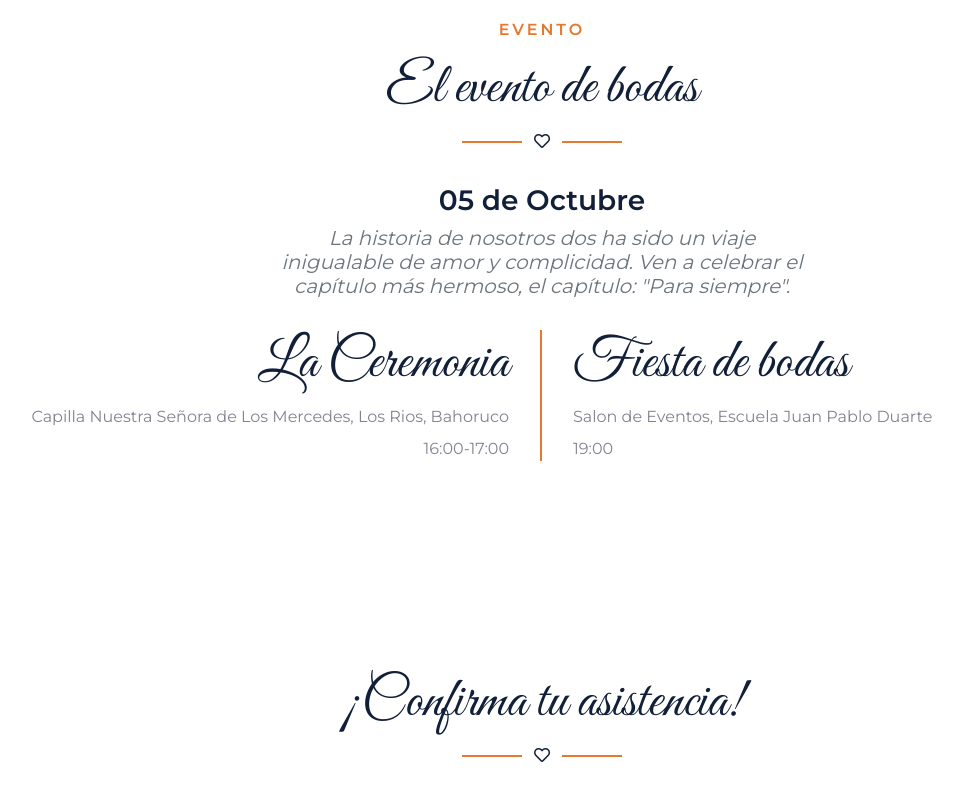
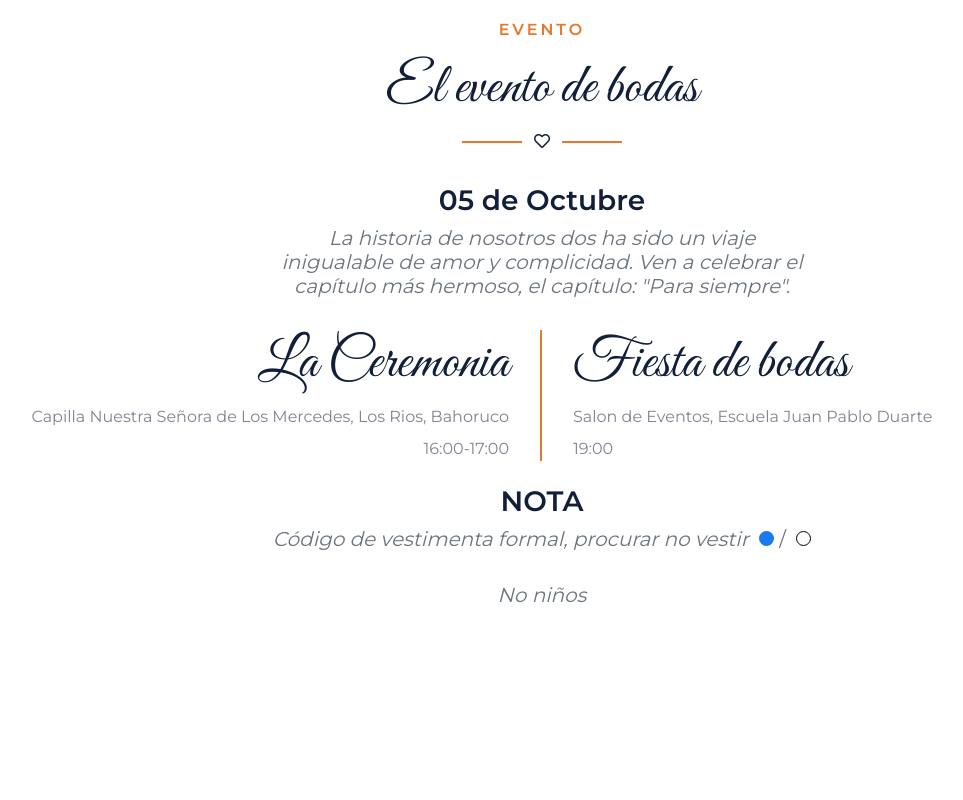
Before and after one commit to SilverGM14/Boda-Hennys-Antony, a plain HTML site: page index.html in a window 1280 px wide. Shown: the part 972-1772 px from the top of the page, without its empty margins (98-1061 px from the left). Drawn offline with nearby package versions, Linux system fonts and the light colour scheme; files that its build step writes are made by us from their sources; grey boxes are pictures that could not be loaded; a script that the page names is missing.

Commit message:
Add files via upload

```diff
--- a/index.html
+++ b/index.html
@@ -175,6 +175,29 @@
                     </div>
                 </div>
             </div>
+            <br>
+            <div class="row justify-content-center">
+                <div class="col-md-6 text-center">
+                    <h3>NOTA</h3>
+                </div>
+            </div>
+            <div class="row justify-content-center">
+                <div class="col-md-6 text-center">
+                    <h5 class="font-weight-normal text-muted mb-3 pb-3">
+                        <em style="display: inline-block;">Código de vestimenta formal, procurar no vestir</em>
+                        <span style="display: inline-block; width: 15px; height: 15px; background-color: #177bec; border-radius: 50%; margin-left: 5px;"></span>
+                        /
+                        <span style="display: inline-block; width: 15px; height: 15px; background-color: #FFFFFF; border-radius: 50%; margin-left: 5px; border: 1px solid #000;"></span>
+                    </h5>
+                </div>
+            </div>
+            <div class="row justify-content-center">
+                <div class="col-md-6 text-center">
+                    <h5 class="font-weight-normal text-muted mb-3 pb-3">
+                        <em style="display: inline-block;">No niños</em>
+                    </h5>
+                </div>
+            </div>
         </div>
     </div>
     <!-- Event End -->
```
